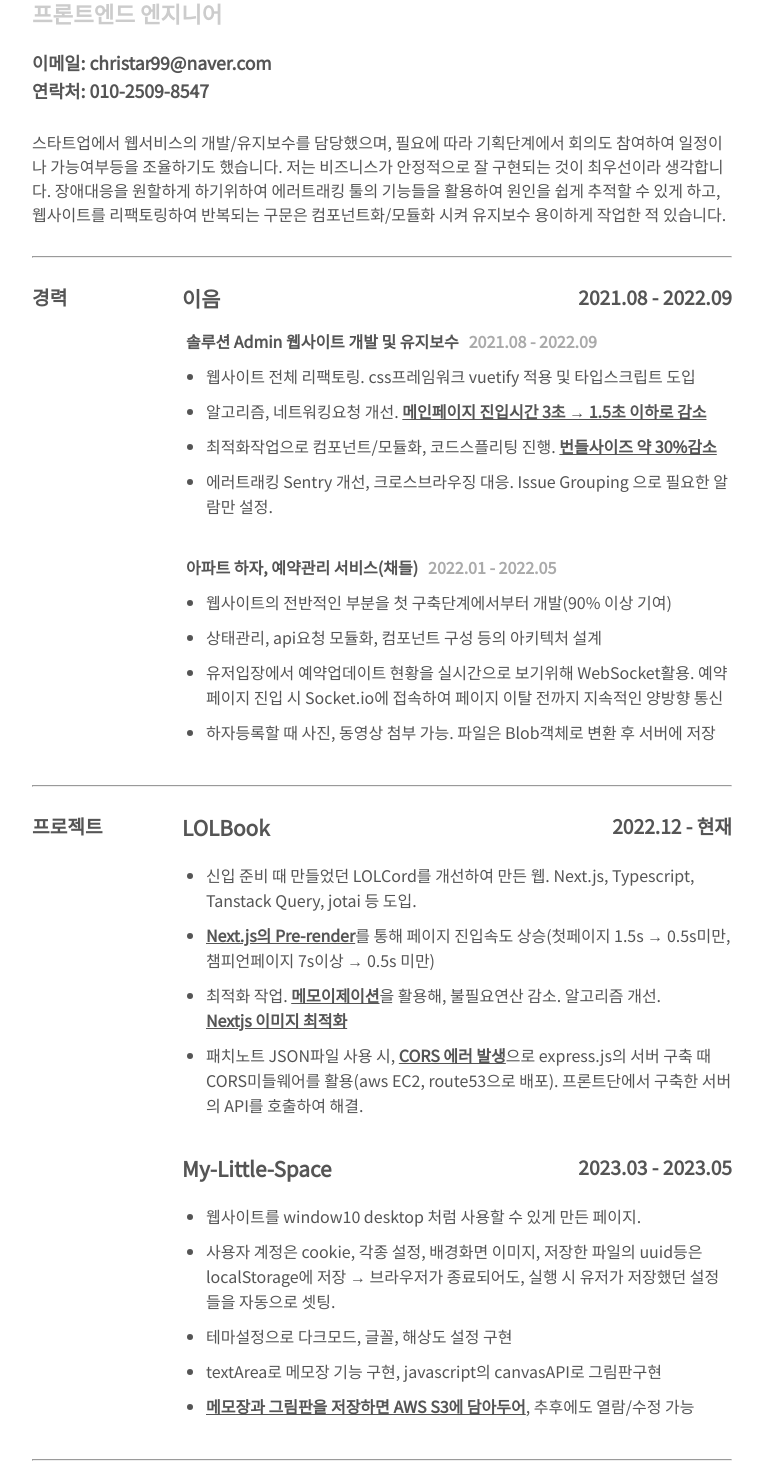
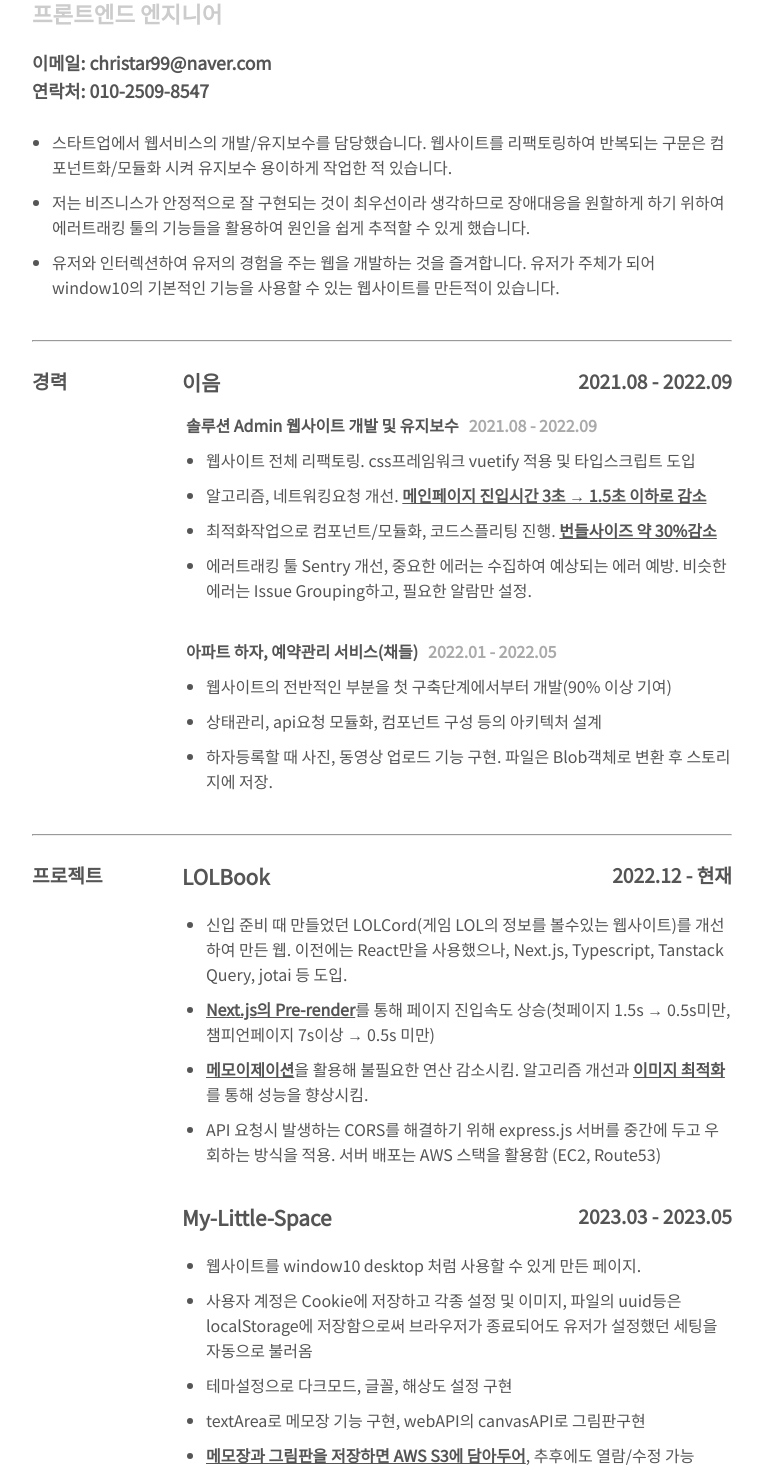
Before and after one commit to christar99/resume, a Next.js app: page / in a window 1280 px wide. Shown: the part 140-1610 px from the top of the page, without its empty margins (258-1021 px from the left). Built offline with nearby package versions, Linux system fonts and the light colour scheme.

Commit message:
이력서 수정

```diff
--- a/src/pages/index.tsx
+++ b/src/pages/index.tsx
@@ -11,11 +11,20 @@ export default function index() {
                 <Email>이메일: christar99@naver.com</Email>
                 <Phone>연락처: 010-2509-8547</Phone>
                 <Introduce>
-                    스타트업에서 웹서비스의 개발/유지보수를 담당했으며, 필요에 따라 기획단계에서 회의도 참여하여
-                    일정이나 가능여부등을 조율하기도 했습니다. 저는 비즈니스가 안정적으로 잘 구현되는 것이 최우선이라
-                    생각합니다. 장애대응을 원할하게 하기위하여 에러트래킹 툴의 기능들을 활용하여 원인을 쉽게 추적할 수
-                    있게 하고, 웹사이트를 리팩토링하여 반복되는 구문은 컴포넌트화/모듈화 시켜 유지보수 용이하게 작업한
-                    적 있습니다.
+                    <ContentUL>
+                        <ContentList>
+                            스타트업에서 웹서비스의 개발/유지보수를 담당했습니다. 웹사이트를 리팩토링하여 반복되는
+                            구문은 컴포넌트화/모듈화 시켜 유지보수 용이하게 작업한 적 있습니다.
+                        </ContentList>
+                        <ContentList>
+                            저는 비즈니스가 안정적으로 잘 구현되는 것이 최우선이라 생각하므로 장애대응을 원할하게 하기
+                            위하여 에러트래킹 툴의 기능들을 활용하여 원인을 쉽게 추적할 수 있게 했습니다.
+                        </ContentList>
+                        <ContentList>
+                            유저와 인터렉션하여 유저의 경험을 주는 웹을 개발하는 것을 즐겨합니다. 유저가 주체가 되어
+                            window10의 기본적인 기능을 사용할 수 있는 웹사이트를 만든적이 있습니다.
+                        </ContentList>
+                    </ContentUL>
                 </Introduce>
                 <Divider />
                 <SectionTop>
@@ -40,7 +49,8 @@ export default function index() {
                             <Emphasis> 번들사이즈 약 30%감소</Emphasis>
                         </ContentList>
                         <ContentList>
-                            에러트래킹 Sentry 개선, 크로스브라우징 대응. Issue Grouping 으로 필요한 알람만 설정.
+                            에러트래킹 툴 Sentry 개선, 중요한 에러는 수집하여 예상되는 에러 예방. 비슷한 에러는 Issue
+                            Grouping하고, 필요한 알람만 설정.
                         </ContentList>
                     </ContentUL>
                     <ProejctName>
@@ -50,11 +60,7 @@ export default function index() {
                         <ContentList>웹사이트의 전반적인 부분을 첫 구축단계에서부터 개발(90% 이상 기여)</ContentList>
                         <ContentList>상태관리, api요청 모듈화, 컴포넌트 구성 등의 아키텍처 설계</ContentList>
                         <ContentList>
-                            유저입장에서 예약업데이트 현황을 실시간으로 보기위해 WebSocket활용. 예약페이지 진입 시
-                            Socket.io에 접속하여 페이지 이탈 전까지 지속적인 양방향 통신
-                        </ContentList>
-                        <ContentList>
-                            하자등록할 때 사진, 동영상 첨부 가능. 파일은 Blob객체로 변환 후 서버에 저장
+                            하자등록할 때 사진, 동영상 업로드 기능 구현. 파일은 Blob객체로 변환 후 스토리지에 저장.
                         </ContentList>
                     </ContentUL>
                 </SectionContent>
@@ -67,21 +73,20 @@ export default function index() {
                 <SectionContent style={{ marginBottom: "40px" }}>
                     <ContentUL>
                         <ContentList>
-                            신입 준비 때 만들었던 LOLCord를 개선하여 만든 웹. Next.js, Typescript, Tanstack Query, jotai
-                            등 도입.
+                            신입 준비 때 만들었던 LOLCord(게임 LOL의 정보를 볼수있는 웹사이트)를 개선하여 만든 웹.
+                            이전에는 React만을 사용했으나, Next.js, Typescript, Tanstack Query, jotai 등 도입.
                         </ContentList>
                         <ContentList>
                             <Emphasis>Next.js의 Pre-render</Emphasis>를 통해 페이지 진입속도 상승(첫페이지 1.5s →
                             0.5s미만, 챔피언페이지 7s이상 → 0.5s 미만)
                         </ContentList>
                         <ContentList>
-                            최적화 작업. <Emphasis>메모이제이션</Emphasis>을 활용해, 불필요연산 감소. 알고리즘 개선.{" "}
-                            <Emphasis>Nextjs 이미지 최적화</Emphasis>
+                            <Emphasis>메모이제이션</Emphasis>을 활용해 불필요한 연산 감소시킴. 알고리즘 개선과{" "}
+                            <Emphasis>이미지 최적화</Emphasis>를 통해 성능을 향상시킴.
                         </ContentList>
                         <ContentList>
-                            패치노트 JSON파일 사용 시, <Emphasis>CORS 에러 발생</Emphasis>으로 express.js의 서버 구축 때
-                            CORS미들웨어를 활용(aws EC2, route53으로 배포). 프론트단에서 구축한 서버의 API를 호출하여
-                            해결.
+                            API 요청시 발생하는 CORS를 해결하기 위해 express.js 서버를 중간에 두고 우회하는 방식을 적용.
+                            서버 배포는 AWS 스택을 활용함 (EC2, Route53)
                         </ContentList>
                     </ContentUL>
                 </SectionContent>
@@ -94,11 +99,11 @@ export default function index() {
                     <ContentUL>
                         <ContentList>웹사이트를 window10 desktop 처럼 사용할 수 있게 만든 페이지.</ContentList>
                         <ContentList>
-                            사용자 계정은 cookie, 각종 설정, 배경화면 이미지, 저장한 파일의 uuid등은 localStorage에 저장
-                            → 브라우저가 종료되어도, 실행 시 유저가 저장했던 설정들을 자동으로 셋팅.
+                            사용자 계정은 Cookie에 저장하고 각종 설정 및 이미지, 파일의 uuid등은 localStorage에
+                            저장함으로써 브라우저가 종료되어도 유저가 설정했던 세팅을 자동으로 불러옴
                         </ContentList>
                         <ContentList>테마설정으로 다크모드, 글꼴, 해상도 설정 구현</ContentList>
-                        <ContentList>textArea로 메모장 기능 구현, javascript의 canvasAPI로 그림판구현</ContentList>
+                        <ContentList>textArea로 메모장 기능 구현, webAPI의 canvasAPI로 그림판구현</ContentList>
                         <ContentList>
                             <Emphasis>메모장과 그림판을 저장하면 AWS S3에 담아두어</Emphasis>, 추후에도 열람/수정 가능
                         </ContentList>
@@ -125,7 +130,7 @@ export default function index() {
                         </ContentUL>
                         <SkillCategory>Web</SkillCategory>
                         <ContentUL>
-                            <ContentList>네트워크 통신에 대한 전반적인 구조를 이해하고 있습니다.</ContentList>
+                            <ContentList>HTTP 네트워크 통신에 대한 전반적인 구조를 이해하고 있습니다.</ContentList>
                             <ContentList>SEO(검색엔진 최적화)경험이 있습니다.</ContentList>
                             <ContentList>웹표준, 웹접근성에 대한 이해를 하고, 준수하려 노력합니다.</ContentList>
                         </ContentUL>
@@ -150,7 +155,7 @@ export default function index() {
                         <ContentUL>
                             <ContentList>AWS EC2, nginx등을 이용하여 웹사이트를 배포할 수 있습니다.</ContentList>
                             <ContentList>
-                                git으로 버전을 관리하고, Github로 원격저장소에 업로드하여 다른 개발자들과 공유할 수
+                                Git으로 버전을 관리하고, Github로 원격저장소에 업로드하여 다른 개발자들과 공유할 수
                                 있습니다.
                             </ContentList>
                         </ContentUL>
@@ -171,10 +176,10 @@ export default function index() {
                                 포트폴리오 MyLittleSpace:{" "}
                                 <Link href="https://mylittlespace.site">https://mylittlespace.site</Link>
                             </ContentList>
-                            <ContentList>
+                            {/* <ContentList>
                                 이력서 웹버전(내용은 본 pdf파일과 같습니다):{" "}
                                 <Link href="https://resume.dong-a.me">https://resume.dong-a.me</Link>
-                            </ContentList>
+                            </ContentList> */}
                         </ContentUL>
                     </SectionContent>
                 </OtherSection>
```
